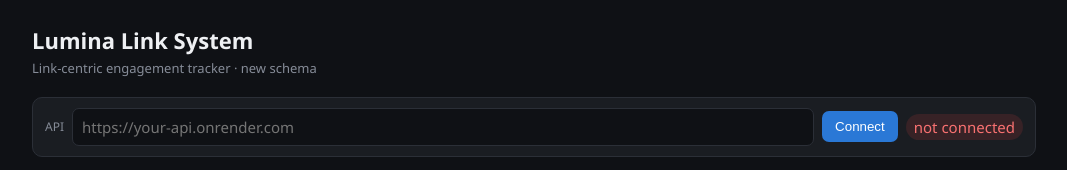
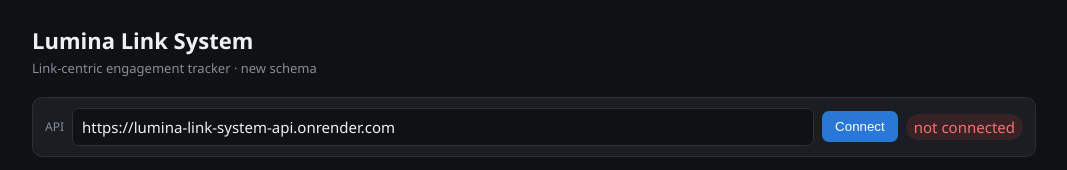
Before and after one commit to BillMorio/lumina-link-system, a plain HTML site: page frontend/index.html in a window 1280 px wide. Shown: the top 170 px of the page, without its empty margins (106-1173 px from the left). Drawn offline with Linux system fonts and the light colour scheme; no server answers.

Commit message:
feat(frontend): default API base to deployed Render backend
Co-Authored-By: Claude Opus 4.8 <noreply@anthropic.com>

```diff
--- a/frontend/index.html
+++ b/frontend/index.html
@@ -72,7 +72,7 @@ a{color:var(--accent);}
 
 <script>
 const $ = s => document.querySelector(s);
-let API = localStorage.getItem('lls_api') || '';
+let API = localStorage.getItem('lls_api') || 'https://lumina-link-system-api.onrender.com';
 $('#api').value = API;
 
 async function jget(p){ const r = await fetch(API+p); if(!r.ok) throw new Error(await r.text()); return r.json(); }
```
